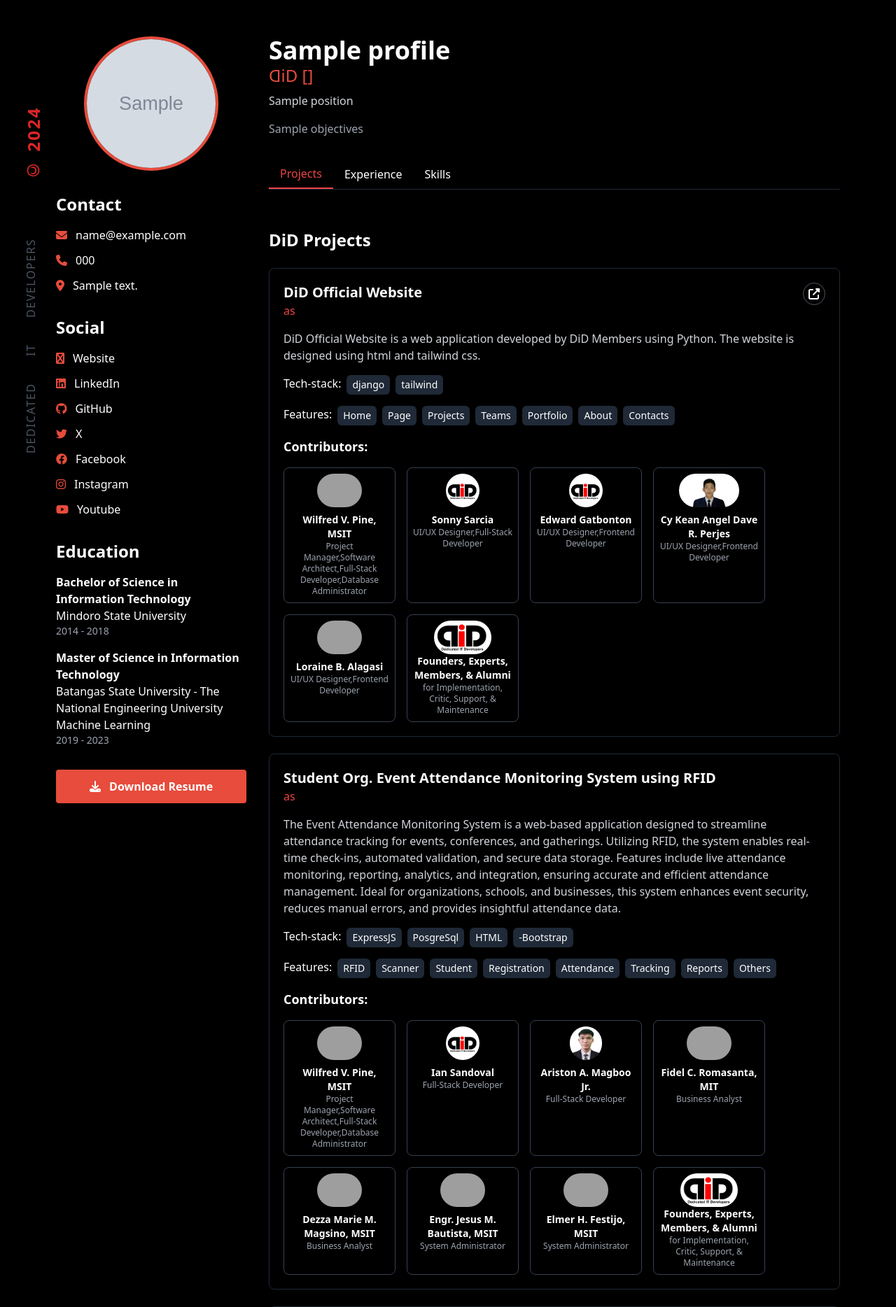
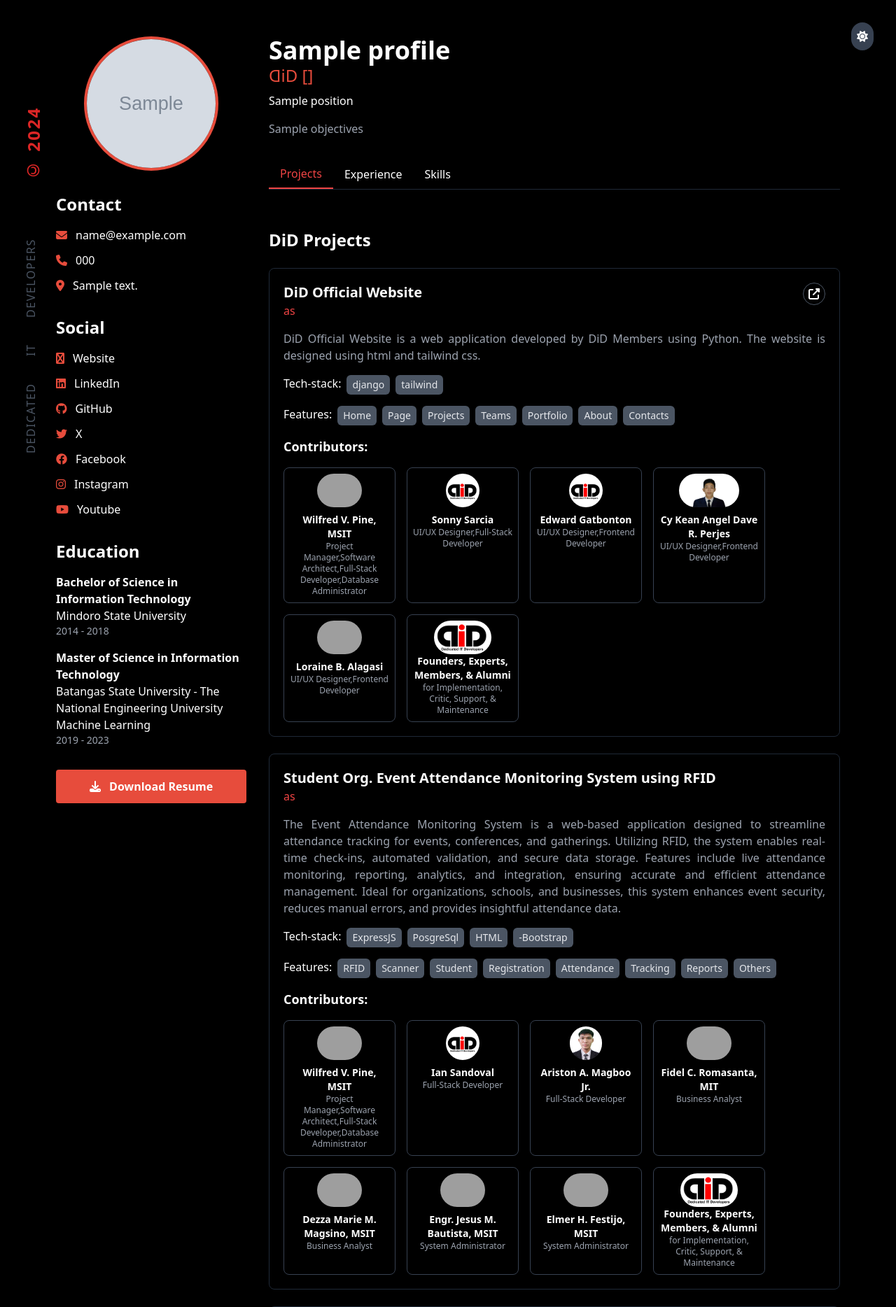
Before and after one commit to Dedicated-IT-Developers/did-official-website, a Django app: template abouts/templates/portfolio.html in a window 1280 px wide. Shown: the top 1868 px of the page at 70% size. Run offline with Django 5.2, Linux system fonts and the light colour scheme; data comes from the database, SQL or seed files in the repository; the template is opened without the code that fills it: values that come from a table or form of the project are taken from there, most other values are stand-ins (such as "Sample title", 1, 10 or a date in 2020); grey boxes marked "Sample" are stand-in pictures; some libraries are stand-ins or nearby versions; grey boxes are pictures that could not be loaded.

Commit message:
toggle light-dark portfolio

```diff
--- a/abouts/templates/portfolio.html
+++ b/abouts/templates/portfolio.html
@@ -8,6 +8,7 @@
     <link rel="stylesheet" href="https://cdnjs.cloudflare.com/ajax/libs/font-awesome/6.4.0/css/all.min.css">
     <script>
         tailwind.config = {
+          darkMode: 'class',
           theme: {
               extend: {
                   colors: {
@@ -59,9 +60,14 @@
           text-orientation: mixed;
           transform: rotate(180deg);
         }
+
+        /* Smooth transition for theme changes */
+        * {
+          transition: background-color 0.3s, color 0.3s;
+        }
       </style>
 </head>
-<body class="bg-black text-white">
+<body class="dark:bg-black text-gray-800 dark:text-white">
 
   <div class="fixed left-8 top-1/2 z-50 -translate-y-1/2 hidden lg:block">
     <div class="flex flex-col gap-20 animate-fade-in">
@@ -77,6 +83,14 @@
   </div>
 
     <div class="container mx-auto px-4 py-8 max-w-6xl mt-5">
+
+        <!-- Theme Toggle Button -->
+        <div class="absolute top-4 right-4 md:top-8 md:right-8">
+          <button id="theme-toggle" class="p-2 rounded-full bg-gray-200 dark:bg-gray-700 text-gray-800 dark:text-white">
+              <i id="theme-icon" class="fa-solid fa-moon"></i>
+          </button>
+      </div>
+
         <!-- Mobile Header -->
         <div class="md:hidden flex flex-col items-center mb-8">
             <div class="rounded-full border-4 border-accent w-40 h-40 overflow-hidden mb-4">
@@ -87,7 +101,10 @@
               <span style="display: inline-block; transform: scaleX(-1)">D</span>iD
               {{ profile.role|title }}
             </h2>
-            <h2 class="text-gray-300 mb-4">{{ profile.position }}</h2>
+            <h2 class="text-accent-2-300 mb-4  text-center">{{ profile.position }}</h2>
+            <p class="text-gray-400" style="text-align: justify;">
+              {{ profile.objectives }}
+            </p>
         </div>
 
         <div class="flex flex-col md:flex-row gap-8">
@@ -221,8 +238,8 @@
                       <span style="display: inline-block; transform: scaleX(-1)">D</span>iD
                       {{ profile.role|title }}
                     </h2>
-                    <p class="text-gray-300 mb-4">{{ profile.position }}</p>
-                    <p class="text-gray-400">
+                    <p class="text-accent-2 mb-4">{{ profile.position }}</p>
+                    <p class="text-gray-400" style="text-align: justify;">
                       {{ profile.objectives }}
                     </p>
                 </div>
@@ -249,10 +266,10 @@
                                   <h3 class="text-xl font-semibold">{{ exp.position }}</h3>
                                   <p class="text-red-500">{{ exp.company }}</p>
                                 </div>
-                                <span class="bg-gray-800 text-gray-300 px-2 py-1 rounded-md text-sm">{{ exp.start_date }} - {{ exp.end_date|default:"Present" }}</span>
+                                <span class="bg-gray-600 text-gray-200 px-2 py-1 rounded-md text-sm">{{ exp.start_date }} - {{ exp.end_date|default:"Present" }}</span>
                               </div>
-                              <ul class="list-disc pl-5 space-y-2 text-gray-300">
-                                <li>{{ exp.description }}</li>
+                              <ul class="list-disc pl-5 space-y-2 text-gray-400">
+                                <li  style="text-align: justify;">{{ exp.description }}</li>
                               </ul>
                             </div>
 
@@ -295,19 +312,19 @@
                                     {% endif %}
                                   </div>
                                 </div>
-                                <p class="text-gray-300">
+                                <p class="text-gray-400" style="text-align: justify;">
                                   {{ project.description }}
                                 </p>
                                 <div class="flex flex-wrap gap-2">
                                   Tech-stack:
                                   {% for tech in project.tech_stack %}
-                                    <span class="bg-gray-800 px-2 py-1 rounded-md text-sm">{{ tech }}</span>
+                                    <span class="bg-gray-600 text-gray-200 px-2 py-1 rounded-md text-sm">{{ tech }}</span>
                                   {% endfor %}
                                 </div>
                                 <div class="flex flex-wrap gap-2">
                                   Features:
                                   {% for feature in project.features %}
-                                    <span class="bg-gray-800 px-2 py-1 rounded-md text-sm">{{ feature }}</span>
+                                    <span class="bg-gray-600 text-gray-200 px-2 py-1 rounded-md text-sm">{{ feature }}</span>
                                   {% endfor %}
                                 </div>
 
@@ -317,14 +334,14 @@
                                   {% for dev in project.projectdeveloper_set.all %}
                                     <div class="border border-gray-700 rounded-lg p-2 w-40 text-center">
                                       <img src="{{ dev.team.get_photo_url }}" alt="{{ dev.team.name }}" class="w-auto h-12 rounded-full mx-auto">
-                                      <p class="text-white text-sm font-bold mt-2">{{ dev.team.name }}</p>
+                                      <p class="text-accent-1 text-sm font-bold mt-2">{{ dev.team.name }}</p>
                                       <p class="text-gray-400 text-xs">{{ dev.role }}</p>
                                     </div>
                                   {% endfor %}
 
                                   <div class="border border-gray-700 rounded-lg p-2 w-40 text-center">
                                     <img src="/media/images/did.png" alt="DiD" class="w-auto h-12 rounded-full mx-auto bg-white">
-                                    <p class="text-white text-sm font-bold">Founders, Experts, Members, & Alumni</p>
+                                    <p class="text-accent-1 text-sm font-bold">Founders, Experts, Members, & Alumni</p>
                                     <p class="text-gray-400 text-xs">for Implementation, Critic, Support, & Maintenance</p>
                                   </div>
 
@@ -359,20 +376,20 @@
                                     </a> {% endcomment %}
                                   </div>
                                 </div>
-                                <p class="text-gray-300">
+                                <p class="text-gray-400">
                                   {{ project.description }}
                                 </p>
 
                                 <div class="flex flex-wrap gap-2">
                                   Tech-stack:
                                   {% for tech in project.tech_stack %}
-                                    <span class="bg-gray-800 px-2 py-1 rounded-md text-sm">{{ tech }}</span>
+                                    <span class="bg-gray-600 text-gray-200 px-2 py-1 rounded-md text-sm">{{ tech }}</span>
                                   {% endfor %}
                                 </div>
                                 <div class="flex flex-wrap gap-2">
                                   Features:
                                   {% for feature in project.features %}
-                                    <span class="bg-gray-800 px-2 py-1 rounded-md text-sm">{{ feature }}</span>
+                                    <span class="bg-gray-600 text-gray-200 px-2 py-1 rounded-md text-sm">{{ feature }}</span>
                                   {% endfor %}
                                 </div>
 
@@ -522,6 +539,51 @@
         </div>
     </div>
 
+    <!-- Theme Toggle Script -->
+    <script>
+      document.addEventListener('DOMContentLoaded', function() {
+          const themeToggle = document.getElementById('theme-toggle');
+          const themeIcon = document.getElementById('theme-icon');
+          const htmlElement = document.documentElement;
+
+          // Check for saved theme preference, default to dark if none
+          const savedTheme = localStorage.getItem('theme');
+
+          // Set initial theme - default to dark unless explicitly set to light
+          if (savedTheme === 'light') {
+              htmlElement.classList.remove('dark');
+              themeIcon.classList.remove('fa-sun');
+              themeIcon.classList.add('fa-moon');
+          } else {
+              // Default to dark mode
+              htmlElement.classList.add('dark');
+              themeIcon.classList.remove('fa-moon');
+              themeIcon.classList.add('fa-sun');
+              // If no theme was set before, save dark as the default
+              if (!savedTheme) {
+                  localStorage.setItem('theme', 'dark');
+              }
+          }
+
+          // Toggle theme on button click
+          themeToggle.addEventListener('click', function() {
+              if (htmlElement.classList.contains('dark')) {
+                  // Switch to light mode
+                  htmlElement.classList.remove('dark');
+                  themeIcon.classList.remove('fa-sun');
+                  themeIcon.classList.add('fa-moon');
+                  localStorage.setItem('theme', 'light');
+              } else {
+                  // Switch to dark mode
+                  htmlElement.classList.add('dark');
+                  themeIcon.classList.remove('fa-moon');
+                  themeIcon.classList.add('fa-sun');
+                  localStorage.setItem('theme', 'dark');
+              }
+          });
+      });
+    </script>
+
       <script>
         // Tab functionality
         document.addEventListener('DOMContentLoaded', function() {
```
Lines whose indentation alone changed are shown as unchanged.
